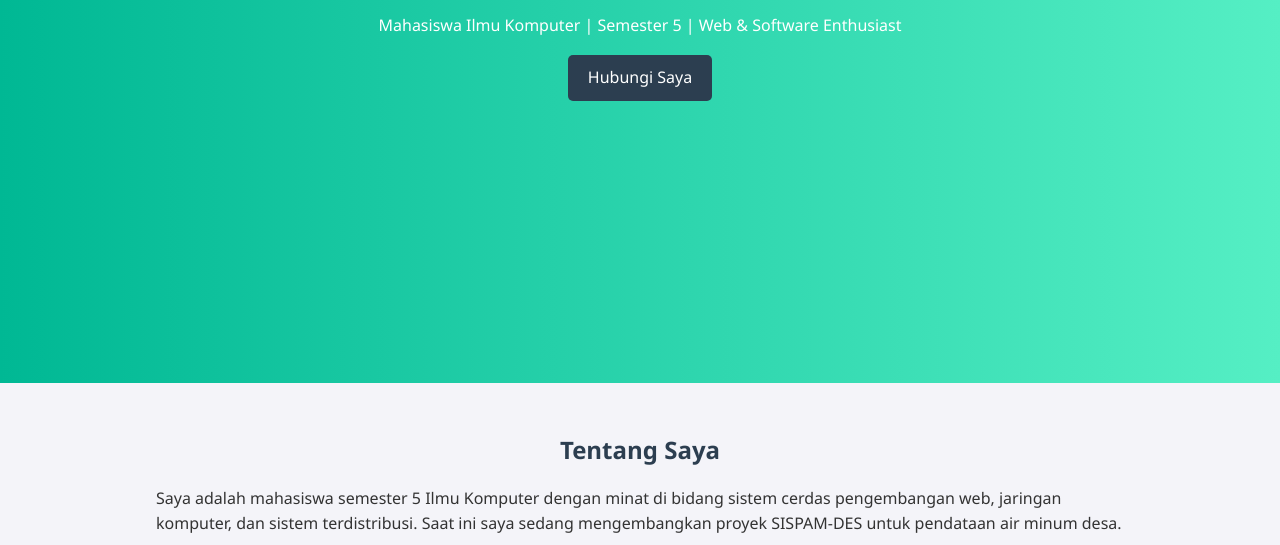
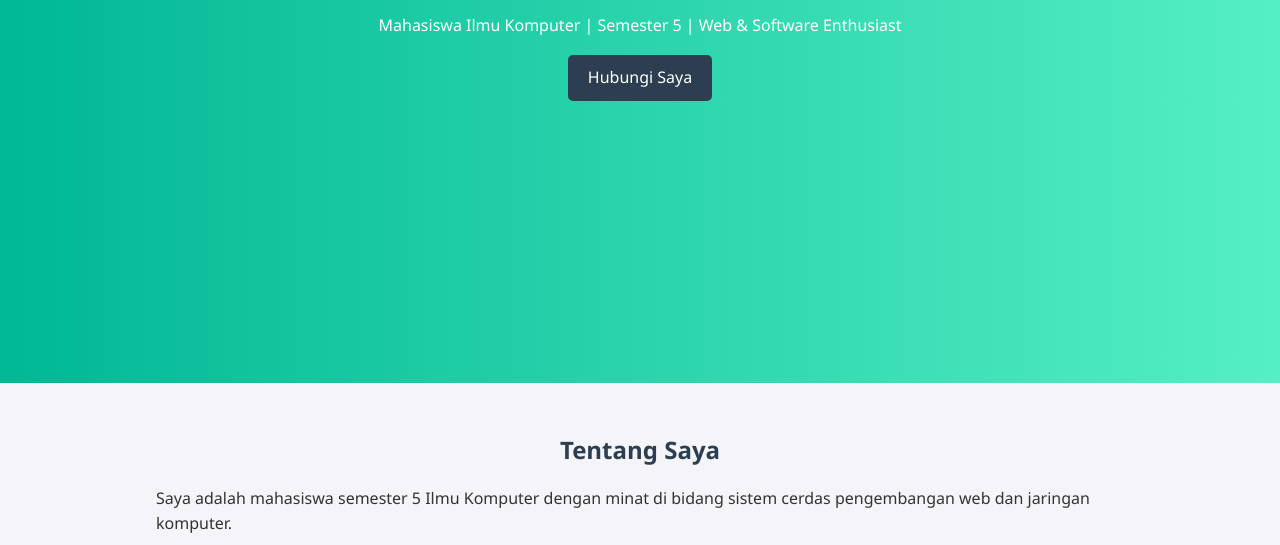
Before and after one commit to monicapurba22/web-portofolio, a plain HTML site: page index.html in a window 1280 px wide. Shown: the part 407-952 px from the top of the page. Drawn offline with Linux system fonts and the light colour scheme.

Commit message:
Update index.html

```diff
--- a/index.html
+++ b/index.html
@@ -34,8 +34,7 @@
   <section id="about" class="section">
     <h2>Tentang Saya</h2>
     <p>Saya adalah mahasiswa semester 5 Ilmu Komputer dengan minat di bidang
-       sistem cerdas pengembangan web, jaringan komputer, dan sistem terdistribusi.
-       Saat ini saya sedang mengembangkan proyek SISPAM-DES untuk pendataan air minum desa.</p>
+       sistem cerdas pengembangan web dan jaringan komputer.</p>
   </section>
 
   <!-- SKILLS -->
```
